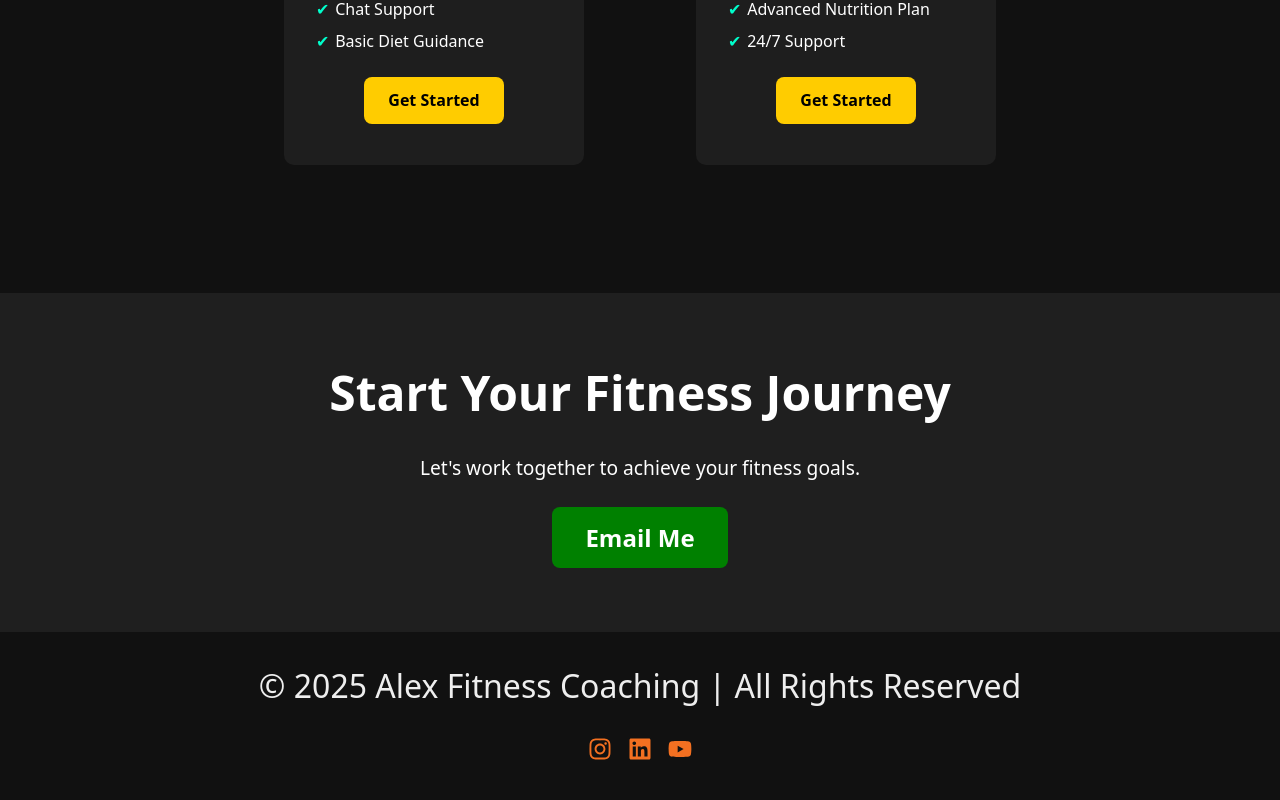
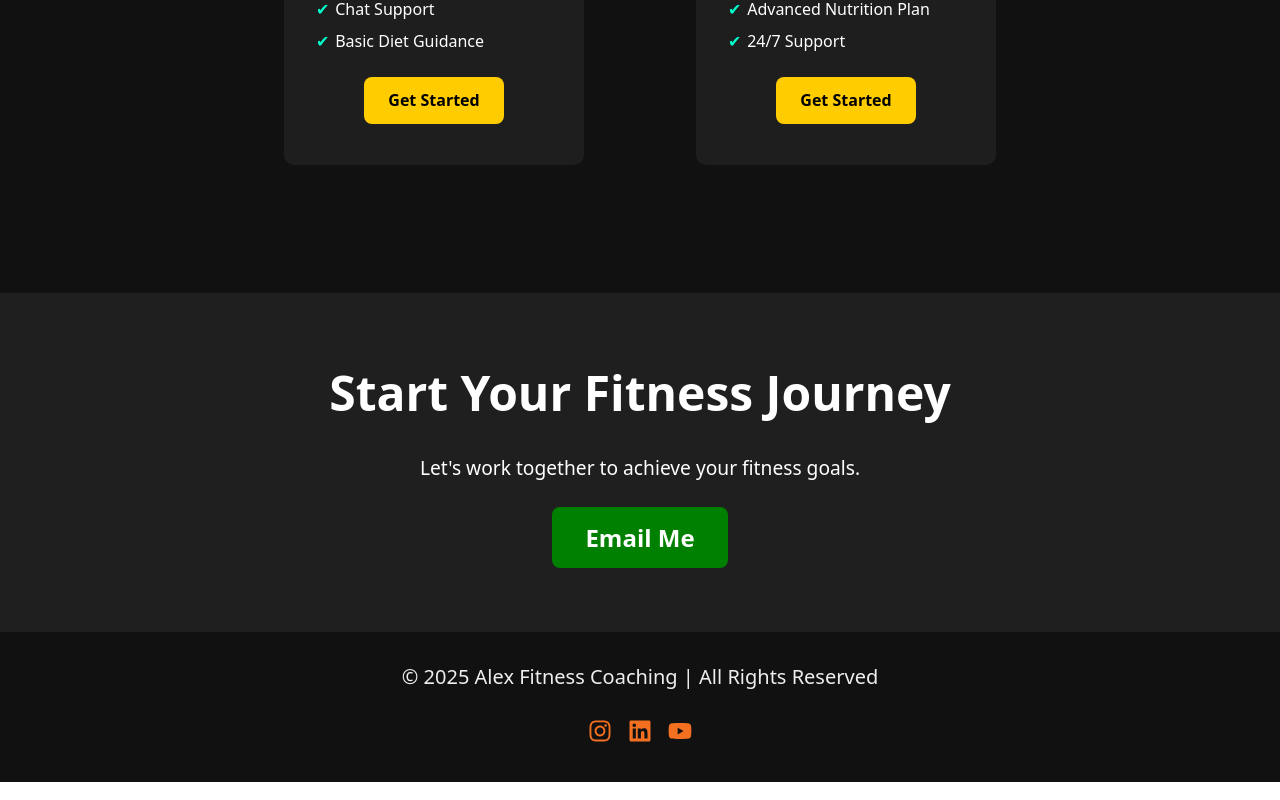
Before and after one commit to pathan-Hameed/Fitness-Portfolio, a React (Vite) app: page / in a window 1280 px wide. Shown: the part 3868-4668 px from the top of the page. Built offline with nearby package versions, Linux system fonts and the light colour scheme.

Commit message:
updated footer

```diff
--- a/src/components/footer/Footer.css
+++ b/src/components/footer/Footer.css
@@ -8,7 +8,7 @@
 
   .footer p {
     margin-bottom: 10px;
-    font-size: 2rem;
+    font-size: 1.25rem;
   }
 
   .social-icons {
@@ -31,3 +31,9 @@
   .social-links a:hover {
     color: #00e4d0; /* cool aqua highlight on hover */
   }
+
+  @media (max-width: 780px) {
+    .footer p {
+      font-size: 2rem;
+    }
+  }
```
